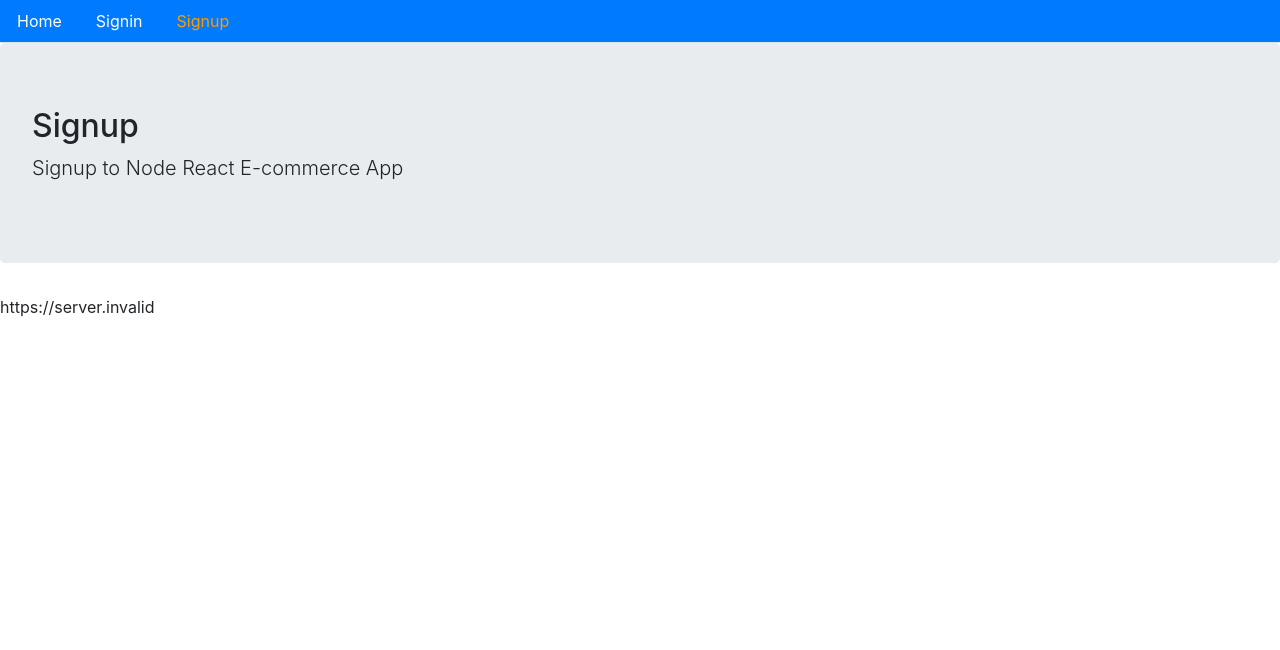
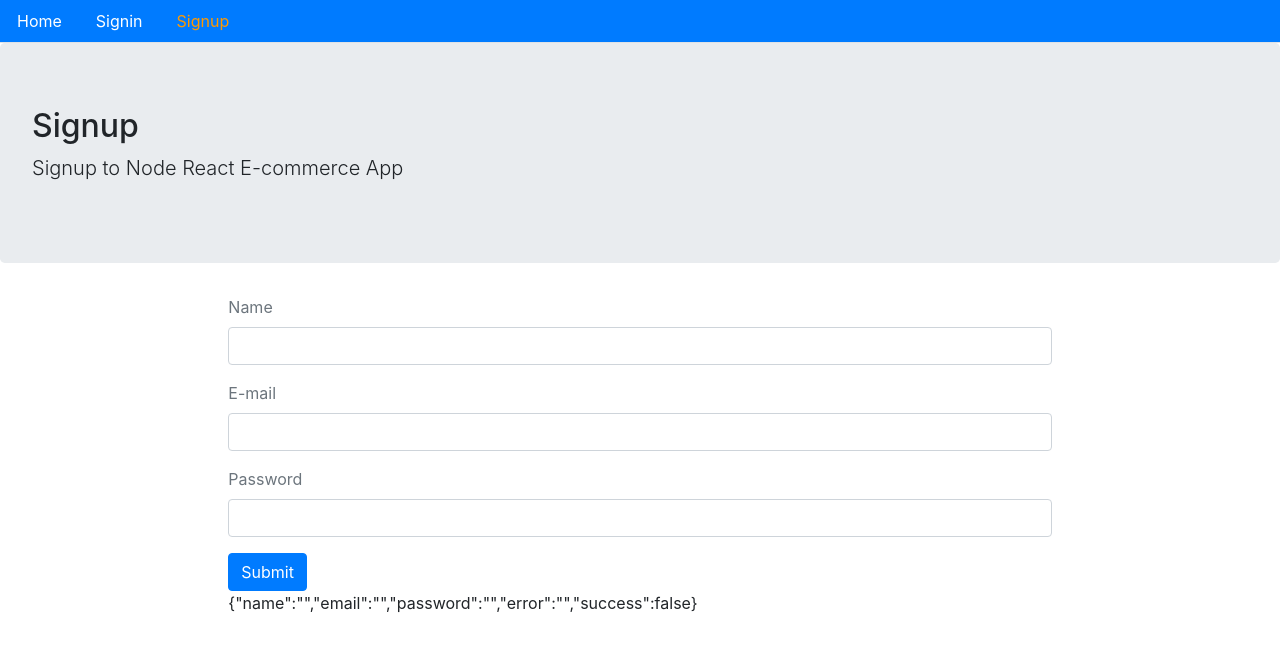
Before and after one commit to eddamazioribeiro/nodejs_mern_ecommerce_app, a React (Create React App) app: page /signup in a window 1280 px wide. Shown: the top 650 px of the page. Built offline with nearby package versions, Linux system fonts and the light colour scheme; no server answers.

Commit message:
Creating SignUp page, handling input values using useState hook.

```diff
--- a/src/user/Signup.js
+++ b/src/user/Signup.js
@@ -1,15 +1,68 @@
-import React from 'react';
+import React, {useState} from 'react';
 import Layout from '../core/Layout'
 import {API} from '../config'
 
 const Signup = () => {
+    const [values, setValues] = useState({
+        name: '',
+        email: '',
+        password: '',
+        error: '',
+        success: false
+    });
+
+    const handleChange = name => event => {
+        setValues({...values, error: false, [name]: event.target.value})
+    };
+
+    const signUpForm = () => {
+        return(
+            <form>
+            <div className='form-group'>
+                <label
+                    className='text-muted'>Name
+                </label>
+                <input
+                    type='text'
+                    className='form-control'
+                    onChange={handleChange('name')}>
+                </input>
+            </div>
+            <div className='form-group'>
+                <label
+                    className='text-muted'>E-mail
+                </label>
+                <input
+                    type='email'
+                    className='form-control'
+                    onChange={handleChange('email')}>
+                </input>
+            </div>
+            <div className='form-group'>
+                <label
+                    className='text-muted'>Password
+                </label>
+                <input
+                    type='password'
+                    className='form-control'
+                    onChange={handleChange('password')}>
+                </input>
+            </div>
+            <button className='btn btn-primary'>Submit
+            </button>
+        </form>
+        );
+    }
+
     return(
         <Layout
             title='Signup'
-            description='Signup to Node React E-commerce App'>
-            {API}
+            description='Signup to Node React E-commerce App'
+            className='container col-md-8 offset-mde-2'>
+            {signUpForm()}
+            {JSON.stringify(values)}
         </Layout>
     );
-};
+}
 
 export default Signup;
```
